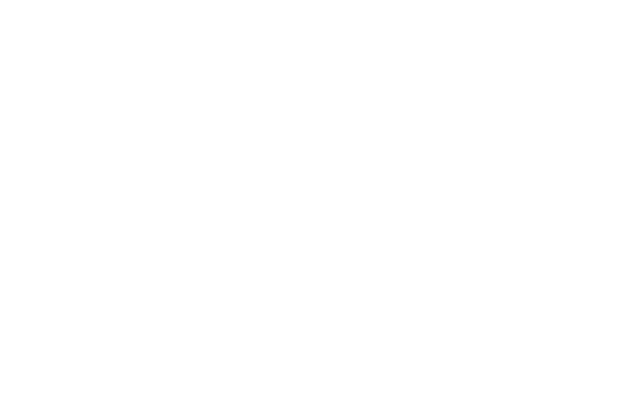
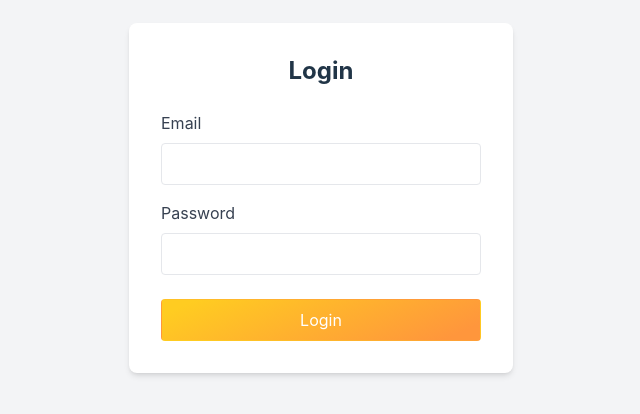
Before and after one commit to danhnguyen1203/arent_test, a React (Vite) app: page /login in a window 1280 px wide. Before the commit this address had no page. Shown: the part 202-616 px from the top of the page, without its empty margins (319-959 px from the left). Built offline with nearby package versions, Linux system fonts and the light colour scheme.

Commit message:
feat: add authentication screen

```diff
--- a/package.json
+++ b/package.json
@@ -15,7 +15,8 @@
     "react-dom": "^18.3.1",
     "react-icons": "^5.4.0",
     "react-router-dom": "^7.1.0",
-    "recharts": "^2.15.0"
+    "recharts": "^2.15.0",
+    "zustand": "^5.0.2"
   },
   "devDependencies": {
     "@vitejs/plugin-react": "^4.3.4",
--- a/src/App.jsx
+++ b/src/App.jsx
@@ -4,14 +4,25 @@
 import TopPage from './pages/TopPage';
 import MyRecordPage from './pages/MyRecords';
 import ColumnPage from './pages/ColumnPage';
+import LoginPage from './pages/LoginPage';
+import ProtectedRoute from './routes/ProtectedRoute';
 
 const App = () => {
   return (
     <BrowserRouter>
       <Routes>
+        <Route path="/login" element={<LoginPage />} />
         <Route path="/" element={<Layout />}>
-          <Route index element={<TopPage />} />
-          <Route path="records" element={<MyRecordPage />} />
+          <Route index element={
+            <ProtectedRoute>
+              <TopPage />
+            </ProtectedRoute>
+          } />
+          <Route path="my-record" element={
+            <ProtectedRoute>
+              <MyRecordPage />
+            </ProtectedRoute>
+          } />
           <Route path="column" element={<ColumnPage />} />
         </Route>
       </Routes>
--- a/src/components/layout/header/index.jsx
+++ b/src/components/layout/header/index.jsx
@@ -3,6 +3,7 @@
 import { MdOutlineNotifications } from 'react-icons/md';
 import { FiFileText, FiMenu, FiX } from 'react-icons/fi';
 import { GiTrophy } from 'react-icons/gi';
+import useAuth from '../../../hooks/authentication/useAuth';
 
 const DrawerMenu = ({ isOpen }) => {
     const menuItems = [
@@ -53,6 +54,7 @@
 };
 
 const Header = () => {
+    const { logout, token } = useAuth();
     const [isDrawerOpen, setIsDrawerOpen] = useState(false);
 
     return (
@@ -67,6 +69,8 @@
                             />
                         </Link>
                         <nav className="flex items-center space-x-6">
+                            {token ?
+                                <>
                                     <NavLink href="/" icon={FiFileText}>自分の記録</NavLink>
                                     <NavLink href="/records" icon={GiTrophy}>チャレンジ</NavLink>
                                     <NavLink href="/column" icon={MdOutlineNotifications}>お知らせ</NavLink>
@@ -79,6 +83,18 @@
                                         </button>
                                         <DrawerMenu isOpen={isDrawerOpen} />
                                     </div>
+                                    <button
+                                        onClick={logout}
+                                        className="text-white hover:text-[#FF963C]"
+                                    >
+                                        Logout
+                                    </button>
+                                </>
+                                :
+                                <Link to="/login" className="text-white hover:text-[#FF963C]">
+                                    Login
+                                </Link>
+                            }
                         </nav>
                     </div>
                 </div>
--- /dev/null
+++ b/src/hooks/authentication/useAuth.js
@@ -0,0 +1,16 @@
+import { create } from 'zustand';
+
+const useAuth = create((set) => ({
+    user: null,
+    token: localStorage.getItem('token'),
+    setAuth: (user, token) => {
+        localStorage.setItem('token', token);
+        set({ user, token });
+    },
+    logout: () => {
+        localStorage.removeItem('token');
+        set({ user: null, token: null });
+    },
+}));
+
+export default useAuth;
--- /dev/null
+++ b/src/pages/LoginPage/index.jsx
@@ -0,0 +1,76 @@
+import React, { useState } from 'react';
+import { useNavigate, useLocation } from 'react-router-dom';
+import { authService } from '../../services/api/authentication';
+import useAuth from '../../hooks/authentication/useAuth';
+
+const LoginPage = () => {
+    const [email, setEmail] = useState('');
+    const [password, setPassword] = useState('');
+    const [error, setError] = useState('');
+    const [loading, setLoading] = useState(false);
+    const navigate = useNavigate();
+    const location = useLocation();
+    const setAuth = useAuth(state => state.setAuth);
+
+    const from = location.state?.from?.pathname || "/";
+
+    const handleSubmit = async (e) => {
+        e.preventDefault();
+        setError('');
+        setLoading(true);
+
+        try {
+            const response = await authService.login({ email, password });
+            setAuth(response.data.user, response.data.token);
+            navigate(from, { replace: true });
+        } catch (err) {
+            setError('Invalid credentials');
+        } finally {
+            setLoading(false);
+        }
+    };
+
+    return (
+        <div className="min-h-screen w-screen flex items-center justify-center bg-gray-100">
+            <div className="bg-white p-8 rounded-lg shadow-md w-96">
+                <h2 className="text-2xl font-bold mb-6 text-center">Login</h2>
+                {error && (
+                    <div className="bg-red-100 text-red-600 p-3 rounded mb-4">
+                        {error}
+                    </div>
+                )}
+                <form onSubmit={handleSubmit}>
+                    <div className="mb-4">
+                        <label className="block text-gray-700 mb-2">Email</label>
+                        <input
+                            type="text"
+                            className="w-full px-3 py-2 border rounded"
+                            value={email}
+                            onChange={(e) => setEmail(e.target.value)}
+                            required
+                        />
+                    </div>
+                    <div className="mb-6">
+                        <label className="block text-gray-700 mb-2">Password</label>
+                        <input
+                            type="password"
+                            className="w-full px-3 py-2 border rounded"
+                            value={password}
+                            onChange={(e) => setPassword(e.target.value)}
+                            required
+                        />
+                    </div>
+                    <button
+                        type="submit"
+                        disabled={loading}
+                        className="w-full bg-primary-gradient text-white py-2 rounded hover:scale-105 transition-transform disabled:opacity-50"
+                    >
+                        {loading ? 'Loading...' : 'Login'}
+                    </button>
+                </form>
+            </div>
+        </div>
+    );
+};
+
+export default LoginPage;
--- /dev/null
+++ b/src/routes/ProtectedRoute.jsx
@@ -0,0 +1,15 @@
+import { Navigate, useLocation } from 'react-router-dom';
+import useAuth from '../hooks/authentication/useAuth';
+
+const ProtectedRoute = ({ children }) => {
+    const token = useAuth(state => state.token);
+    const location = useLocation();
+
+    if (!token) {
+        return <Navigate to="/login" state={{ from: location }} replace />;
+    }
+
+    return children;
+};
+
+export default ProtectedRoute;
--- /dev/null
+++ b/src/services/api/authentication/index.js
@@ -0,0 +1,21 @@
+import { ApiClient } from "../../apiClient";
+
+class AuthService extends ApiClient {
+    constructor() {
+        super('/api/auth');
+    }
+
+    async login(credentials) { // test credentials
+        return this.get('/login', {
+            data: {
+                token: 'mock_token',
+                user: {
+                    id: 1,
+                    name: 'Test User',
+                }
+            }
+        });
+    }
+}
+
+export const authService = new AuthService();
```
Also changed, not shown: 1 other file (tests, documents, lock files or other folders). Lines whose indentation alone changed are shown as unchanged.
